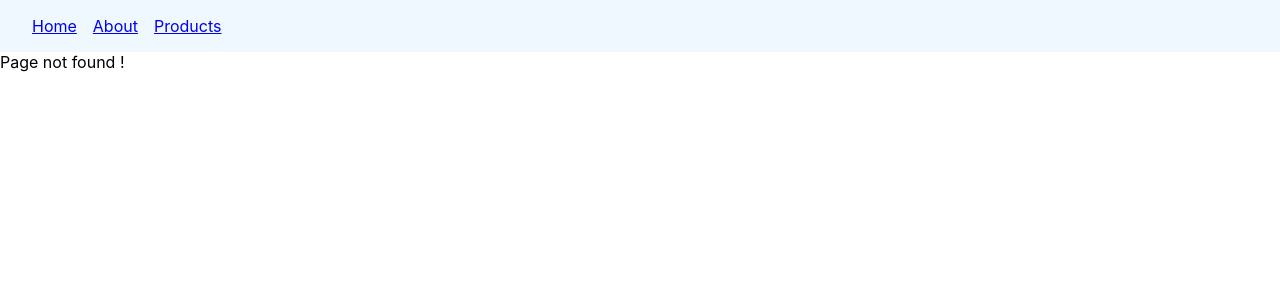
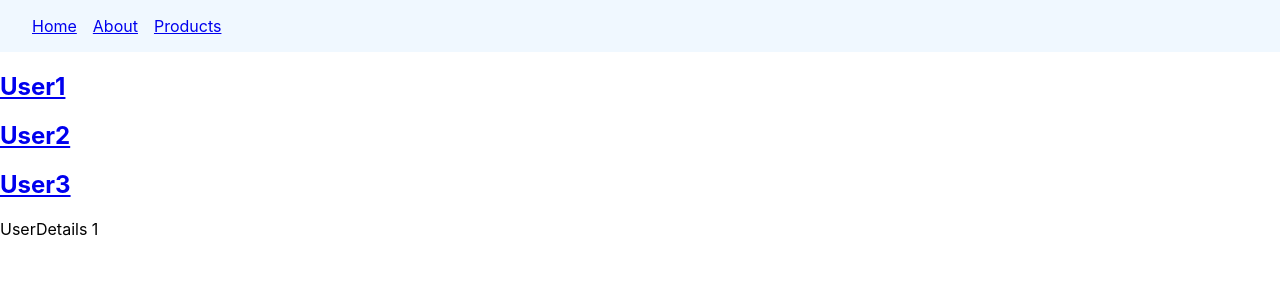
Before and after one commit to edwinisnow/react-router, a React (Create React App) app: page /users/1 in a window 1280 px wide. Before the commit this address had no page. Shown: the top 300 px of the page. Built offline with nearby package versions, Linux system fonts and the light colour scheme.

Commit message:
Dynamic Routes - useParams

```diff
--- a/src/App.js
+++ b/src/App.js
@@ -8,6 +8,9 @@ import NoMatch from "./components/NoMatch";
 import Products from "./components/Products";
 import FeaturedProduts from "./components/FeaturedProducts";
 import NewProduts from "./components/NewProducts";
+import Users from "./components/Users";
+import UserDetails from "./components/UserDetails";
+import Admin from "./components/Admin";
 function App() {
   return (
     <>
@@ -21,6 +24,11 @@ function App() {
           <Route path="featured" element={<FeaturedProduts />} />
           <Route path="new" element={<NewProduts />} />
         </Route>
+        <Route path="users" element={<Users />}>
+          <Route path=":id" element={<UserDetails />} />
+          <Route path="admin" element={<Admin />} />
+        </Route>
+
         <Route path="*" element={<NoMatch />}></Route>
       </Routes>
     </>
--- /dev/null
+++ b/src/components/Admin.js
@@ -0,0 +1,7 @@
+import React from "react";
+
+function Admin() {
+  return <div>Admin</div>;
+}
+
+export default Admin;
--- /dev/null
+++ b/src/components/UserDetails.js
@@ -0,0 +1,8 @@
+import React from "react";
+import { useParams } from "react-router-dom";
+function UserDetails() {
+  const { id } = useParams();
+  return <div>UserDetails {id}</div>;
+}
+
+export default UserDetails;
--- /dev/null
+++ b/src/components/Users.js
@@ -0,0 +1,21 @@
+import React from "react";
+import { Link, Outlet } from "react-router-dom";
+function Users() {
+  return (
+    <div>
+      <Link to="1">
+        <h2>User1</h2>
+      </Link>
+      <Link to="2">
+        <h2>User2</h2>
+      </Link>
+      <Link to="3">
+        <h2>User3</h2>
+      </Link>
+
+      <Outlet />
+    </div>
+  );
+}
+
+export default Users;
```
